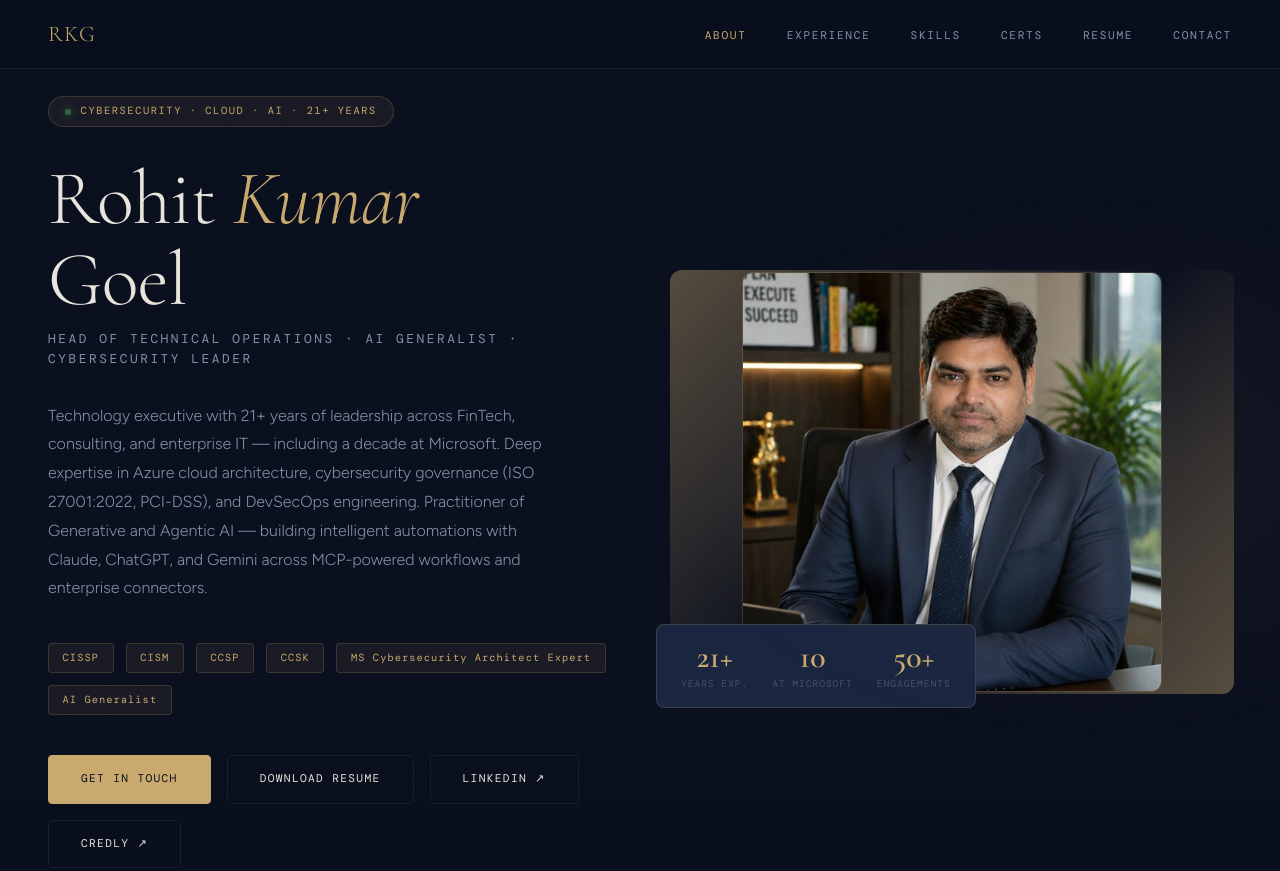
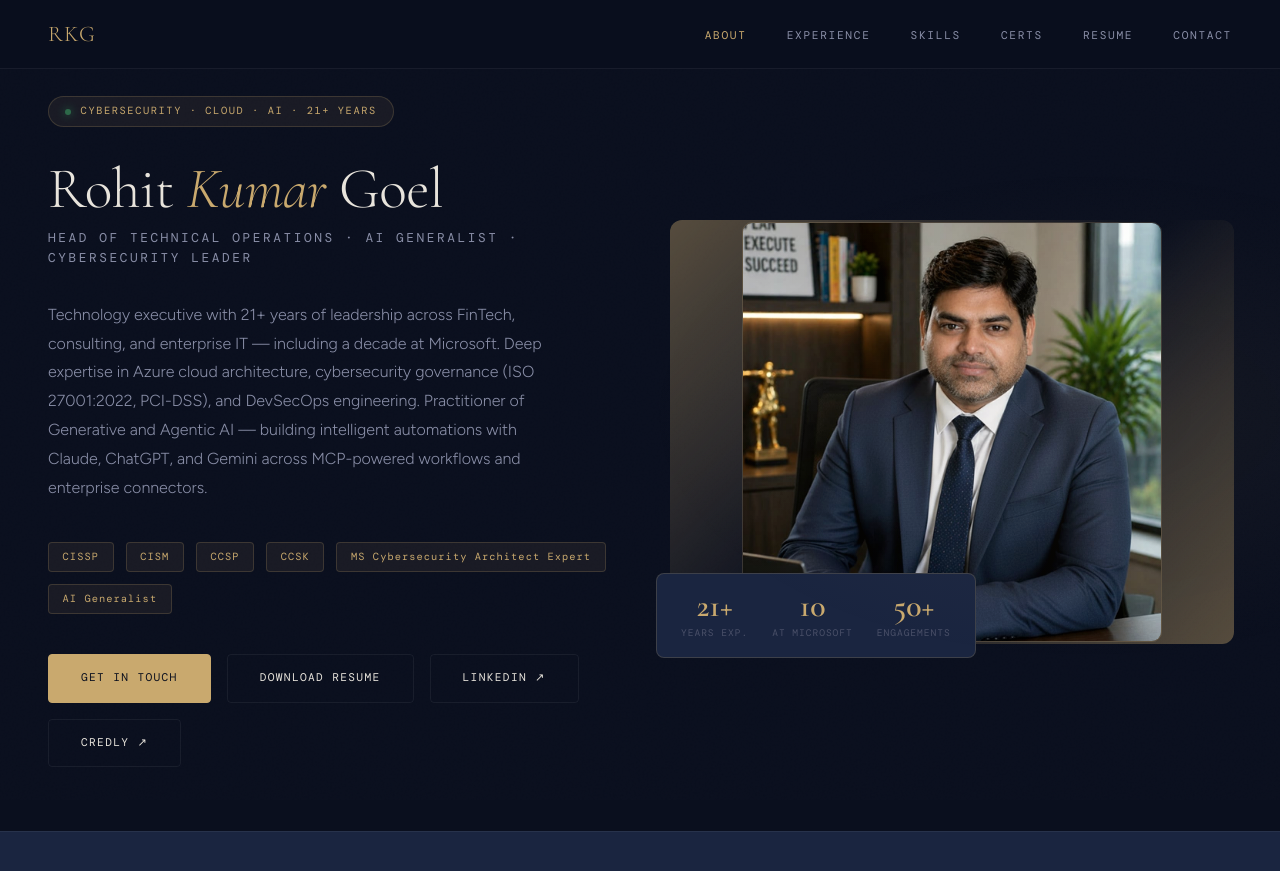
Before and after one commit to rohitgoel2019/rohitgoel2019.github.io, a plain HTML site: page index.html in a window 1280 px wide. Shown: the top 871 px of the page. Drawn offline with nearby package versions, Linux system fonts and the light colour scheme; a web font is replaced by a local one.

Commit message:
update
update

```diff
--- a/index.html
+++ b/index.html
@@ -144,9 +144,10 @@
 
   .hero-name {
     font-family: 'Cormorant Garamond', serif;
-    font-size: clamp(3rem, 6vw, 5.5rem);
+    font-size: clamp(2.2rem, 4.5vw, 4.2rem);
     font-weight: 300;
     line-height: 1.05;
+    white-space: nowrap;
     letter-spacing: -0.01em;
     margin-bottom: 0.5rem;
     animation: fadeUp 0.8s ease 0.1s both;
@@ -825,7 +826,7 @@
 <section class="hero" id="about">
   <div class="hero-content">
     <div class="hero-badge">Cybersecurity · Cloud · AI · 21+ Years</div>
-    <h1 class="hero-name">Rohit <em>Kumar</em><br>Goel</h1>
+    <h1 class="hero-name">Rohit <em>Kumar</em> Goel</h1>
     <p class="hero-title">Head of Technical Operations · AI Generalist · Cybersecurity Leader</p>
     <p class="hero-summary">Technology executive with 21+ years of leadership across FinTech, consulting, and enterprise IT — including a decade at Microsoft. Deep expertise in Azure cloud architecture, cybersecurity governance (ISO 27001:2022, PCI-DSS), and DevSecOps engineering. Practitioner of Generative and Agentic AI — building intelligent automations with Claude, ChatGPT, and Gemini across MCP-powered workflows and enterprise connectors.</p>
     <div class="hero-certs">
```
